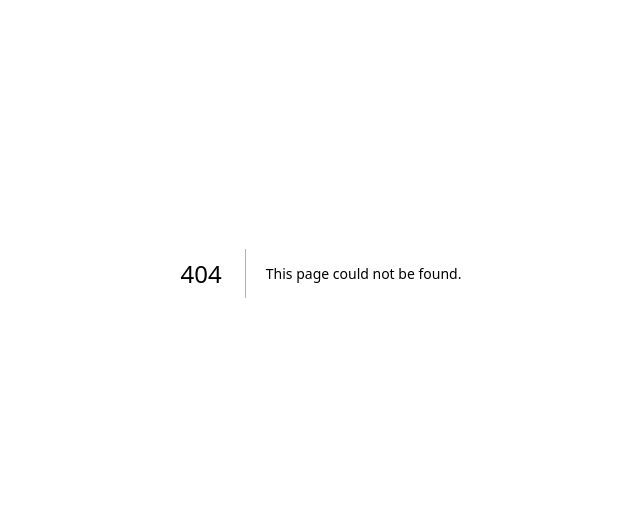
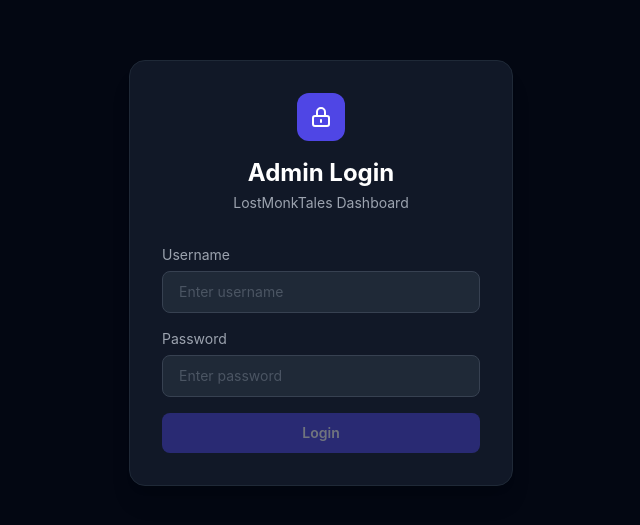
Before and after one commit to Outlier1217/LostMonkTales-nextJS, a Next.js app in the folder quiz-admin/quiz-admin/: page /login in a window 1280 px wide. Before the commit this address had no page. Shown: the part 127-652 px from the top of the page, without its empty margins (319-959 px from the left). Built offline with nearby package versions, Linux system fonts and the light colour scheme.

Commit message:
feat: add admin auth with JWT session

```diff
--- a/quiz-admin/quiz-admin/src/app/admin/layout.tsx
+++ b/quiz-admin/quiz-admin/src/app/admin/layout.tsx
@@ -1,5 +1,6 @@
 import Link from 'next/link'
 import { BookOpen, LayoutDashboard, ListChecks, Palette, FileText, Building2,  Image as ImageIcon } from 'lucide-react'
+import LogoutButton from "@/components/ui/LogoutButton"
 
 export default function AdminLayout({ children }: { children: React.ReactNode }) {
   return (
@@ -66,6 +67,7 @@ export default function AdminLayout({ children }: { children: React.ReactNode })
       </aside>
 
       <main className="flex-1 overflow-auto p-6">{children}</main>
+      <LogoutButton />
     </div>
   )
 }
--- /dev/null
+++ b/quiz-admin/quiz-admin/src/app/api/auth/login/route.ts
@@ -0,0 +1,23 @@
+import { NextRequest, NextResponse } from "next/server"
+import { verifyCredentials, createSessionToken } from "@/lib/auth"
+
+export async function POST(req: NextRequest) {
+  const { username, password } = await req.json()
+
+  if (!verifyCredentials(username, password)) {
+    return NextResponse.json({ error: "Invalid credentials" }, { status: 401 })
+  }
+
+  const token = await createSessionToken(username)
+
+  const res = NextResponse.json({ success: true })
+  res.cookies.set("admin_session", token, {
+    httpOnly: true,
+    secure: process.env.NODE_ENV === "production",
+    sameSite: "lax",
+    maxAge: 60 * 60 * 24 * 7, // 7 days
+    path: "/",
+  })
+
+  return res
+}
--- /dev/null
+++ b/quiz-admin/quiz-admin/src/app/api/auth/logout/route.ts
@@ -0,0 +1,11 @@
+import { NextResponse } from "next/server"
+
+export async function POST() {
+  const res = NextResponse.json({ success: true })
+  res.cookies.set("admin_session", "", {
+    httpOnly: true,
+    maxAge: 0,
+    path: "/",
+  })
+  return res
+}
--- /dev/null
+++ b/quiz-admin/quiz-admin/src/app/login/page.tsx
@@ -0,0 +1,101 @@
+"use client"
+
+import { useState } from "react"
+import { useRouter } from "next/navigation"
+
+export default function LoginPage() {
+  const router = useRouter()
+  const [username, setUsername] = useState("")
+  const [password, setPassword] = useState("")
+  const [error, setError] = useState("")
+  const [loading, setLoading] = useState(false)
+
+  async function handleLogin() {
+    setLoading(true)
+    setError("")
+
+    const res = await fetch("/api/auth/login", {
+      method: "POST",
+      headers: { "Content-Type": "application/json" },
+      body: JSON.stringify({ username, password }),
+    })
+
+    if (res.ok) {
+      router.push("/admin")
+      router.refresh()
+    } else {
+      setError("Invalid username or password")
+      setLoading(false)
+    }
+  }
+
+  return (
+    <div className="min-h-screen bg-gray-950 flex items-center justify-center px-4">
+      <div className="w-full max-w-sm bg-gray-900 border border-gray-800 rounded-2xl p-8 shadow-xl">
+
+        {/* Header */}
+        <div className="mb-8 text-center">
+          <div className="w-12 h-12 bg-indigo-600 rounded-xl flex items-center justify-center mx-auto mb-4">
+            <svg className="w-6 h-6 text-white" fill="none" stroke="currentColor" viewBox="0 0 24 24">
+              <path strokeLinecap="round" strokeLinejoin="round" strokeWidth={2}
+                d="M12 15v2m-6 4h12a2 2 0 002-2v-6a2 2 0 00-2-2H6a2 2 0 00-2 2v6a2 2 0 002 2zm10-10V7a4 4 0 00-8 0v4h8z" />
+            </svg>
+          </div>
+          <h1 className="text-2xl font-bold text-white">Admin Login</h1>
+          <p className="text-gray-400 text-sm mt-1">LostMonkTales Dashboard</p>
+        </div>
+
+        {/* Form */}
+        <div className="space-y-4">
+          <div>
+            <label className="block text-sm text-gray-400 mb-1.5">Username</label>
+            <input
+              type="text"
+              value={username}
+              onChange={(e) => setUsername(e.target.value)}
+              onKeyDown={(e) => e.key === "Enter" && handleLogin()}
+              className="w-full bg-gray-800 border border-gray-700 text-white rounded-lg px-4 py-2.5 text-sm placeholder-gray-600 focus:outline-none focus:ring-2 focus:ring-indigo-500 focus:border-transparent transition"
+              placeholder="Enter username"
+              autoComplete="username"
+            />
+          </div>
+
+          <div>
+            <label className="block text-sm text-gray-400 mb-1.5">Password</label>
+            <input
+              type="password"
+              value={password}
+              onChange={(e) => setPassword(e.target.value)}
+              onKeyDown={(e) => e.key === "Enter" && handleLogin()}
+              className="w-full bg-gray-800 border border-gray-700 text-white rounded-lg px-4 py-2.5 text-sm placeholder-gray-600 focus:outline-none focus:ring-2 focus:ring-indigo-500 focus:border-transparent transition"
+              placeholder="Enter password"
+              autoComplete="current-password"
+            />
+          </div>
+
+          {error && (
+            <div className="bg-red-500/10 border border-red-500/20 rounded-lg px-4 py-2.5">
+              <p className="text-red-400 text-sm text-center">{error}</p>
+            </div>
+          )}
+
+          <button
+            onClick={handleLogin}
+            disabled={loading || !username || !password}
+            className="w-full bg-indigo-600 hover:bg-indigo-500 disabled:opacity-40 disabled:cursor-not-allowed text-white font-semibold py-2.5 rounded-lg text-sm transition-colors mt-2"
+          >
+            {loading ? (
+              <span className="flex items-center justify-center gap-2">
+                <svg className="animate-spin h-4 w-4" fill="none" viewBox="0 0 24 24">
+                  <circle className="opacity-25" cx="12" cy="12" r="10" stroke="currentColor" strokeWidth="4"/>
+                  <path className="opacity-75" fill="currentColor" d="M4 12a8 8 0 018-8V0C5.373 0 0 5.373 0 12h4z"/>
+                </svg>
+                Logging in...
+              </span>
+            ) : "Login"}
+          </button>
+        </div>
+      </div>
+    </div>
+  )
+}
--- /dev/null
+++ b/quiz-admin/quiz-admin/src/components/ui/LogoutButton.tsx
@@ -0,0 +1,26 @@
+"use client"
+
+import { useRouter } from "next/navigation"
+
+export default function LogoutButton() {
+  const router = useRouter()
+
+  async function handleLogout() {
+    await fetch("/api/auth/logout", { method: "POST" })
+    router.push("/login")
+    router.refresh()
+  }
+
+  return (
+    <button
+      onClick={handleLogout}
+      className="flex items-center gap-2 text-sm text-gray-400 hover:text-red-400 transition-colors px-3 py-1.5 rounded-lg hover:bg-red-500/10"
+    >
+      <svg className="w-4 h-4" fill="none" stroke="currentColor" viewBox="0 0 24 24">
+        <path strokeLinecap="round" strokeLinejoin="round" strokeWidth={2}
+          d="M17 16l4-4m0 0l-4-4m4 4H7m6 4v1a3 3 0 01-3 3H6a3 3 0 01-3-3V7a3 3 0 013-3h4a3 3 0 013 3v1" />
+      </svg>
+      Logout
+    </button>
+  )
+}
--- /dev/null
+++ b/quiz-admin/quiz-admin/src/lib/auth.ts
@@ -0,0 +1,37 @@
+import { cookies } from "next/headers"
+import { SignJWT, jwtVerify } from "jose"
+
+const SECRET = new TextEncoder().encode(
+  process.env.AUTH_SECRET || "fallback_secret_change_this"
+)
+
+export async function createSessionToken(username: string): Promise<string> {
+  return await new SignJWT({ username })
+    .setProtectedHeader({ alg: "HS256" })
+    .setIssuedAt()
+    .setExpirationTime("7d")
+    .sign(SECRET)
+}
+
+export async function verifySessionToken(token: string) {
+  try {
+    const { payload } = await jwtVerify(token, SECRET)
+    return payload
+  } catch {
+    return null
+  }
+}
+
+export async function getSession() {
+  const cookieStore = cookies()
+  const token = cookieStore.get("admin_session")?.value
+  if (!token) return null
+  return verifySessionToken(token)
+}
+
+export function verifyCredentials(username: string, password: string): boolean {
+  return (
+    username === process.env.ADMIN_USERNAME &&
+    password === process.env.ADMIN_PASSWORD
+  )
+}
```
Also changed, not shown: quiz-admin/quiz-admin/package.json (+16 -15 lines), quiz-admin/quiz-admin/src/middleware.ts (added, +31 -0 lines), 1 other file (tests, documents, lock files or other folders).
